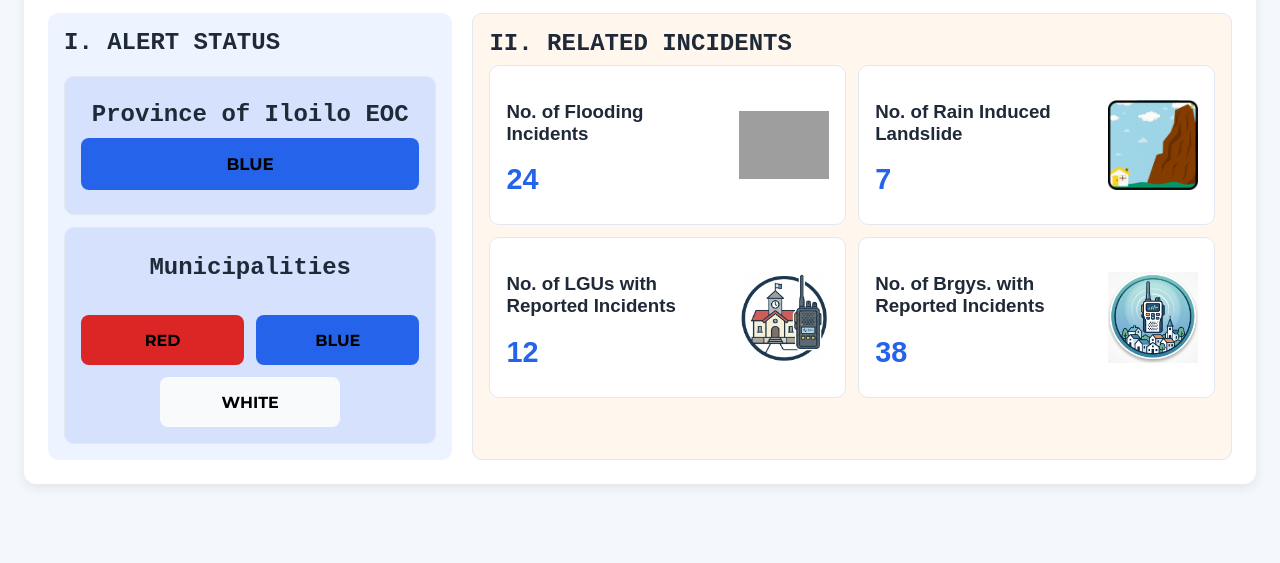
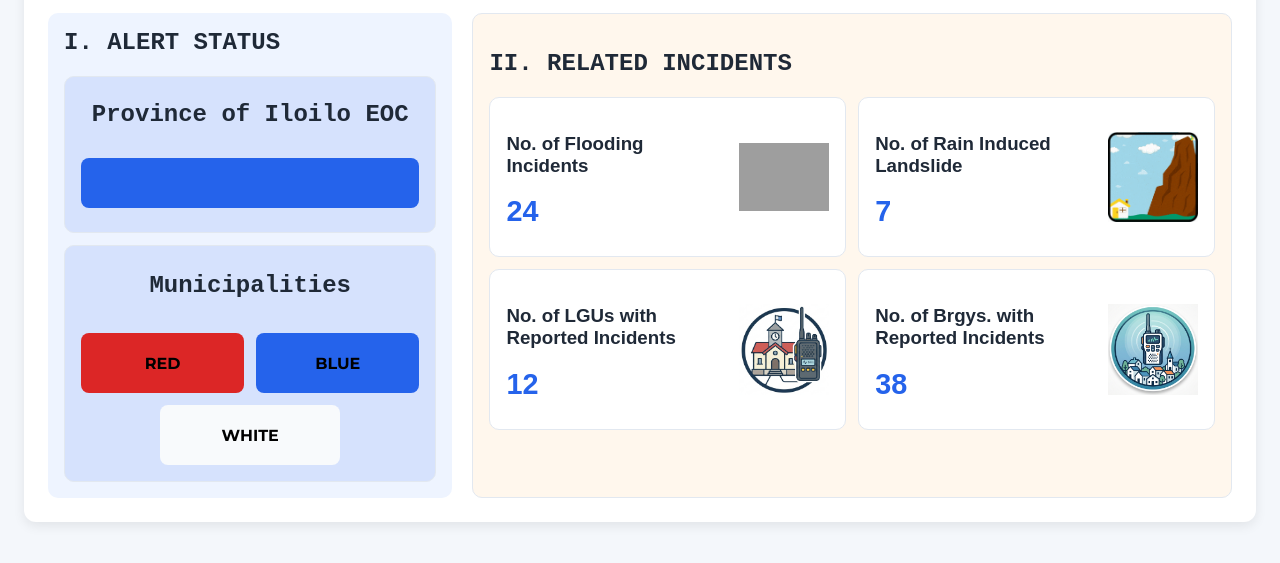
Before and after one commit to Matsssssssss/Dash, a plain HTML site: page indext.html in a window 1280 px wide. Shown: the part 133-696 px from the top of the page. Drawn offline with Linux system fonts and the light colour scheme; grey boxes are pictures that could not be loaded.

Commit message:
phase 1 final

```diff
--- a/indext.html
+++ b/indext.html
@@ -27,7 +27,7 @@
                     <h2>I. ALERT STATUS</h2>
                     <article class="iloEOC">
                         <h2>Province of Iloilo EOC</h2>
-                        <div class="figure">BLUE</div>
+                        <div class="figure"></div>
                     </article>
 
                     <article class="iloMun">
--- a/style.css
+++ b/style.css
@@ -9,6 +9,10 @@ body {
     font-family: Arial, sans-serif;
     background: #f4f7fb;
     color: #1f2937;
+}
+
+h2 {
+    font-family: 'Courier New', serif;
 }
 
 .top-nav {
@@ -101,11 +105,9 @@ body {
     text-align: center;
 }
 
-.panel-stack h2,
-.related-incidents > h2 {
+.panel-stack h2 {
     margin: 0 0 8px;
     padding: 0;
-    font-family: 'Courier New', serif;
 }
 
 .iloEOC h2,
@@ -135,7 +137,7 @@ body {
     min-width: 80px;
     max-width: 180px;
     text-align: center;
-    min-height: 50px;
+    min-height: 60px;
     display: flex;
     align-items: center;
     justify-content: center;
@@ -168,6 +170,7 @@ body {
     padding: 15px;
     border-radius: 8px;
     color: #0f172a;
+    min-height: 50px;
 }
 
 .iloEOC .figure {
@@ -177,6 +180,7 @@ body {
     font-family: 'Montserrat', sans-serif;
     padding: 16px 12px;
     font-size: 1.05rem;
+    margin-top: 30px;
 }
 
 .related-incidents {
```
